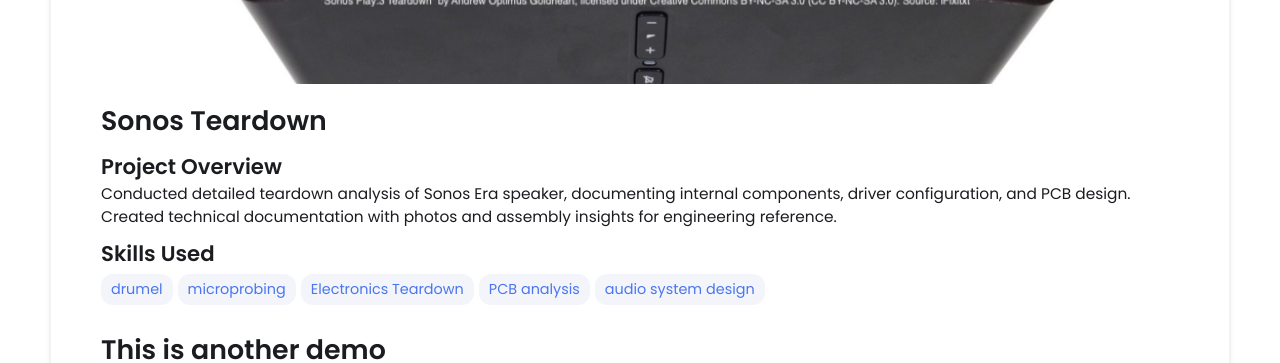
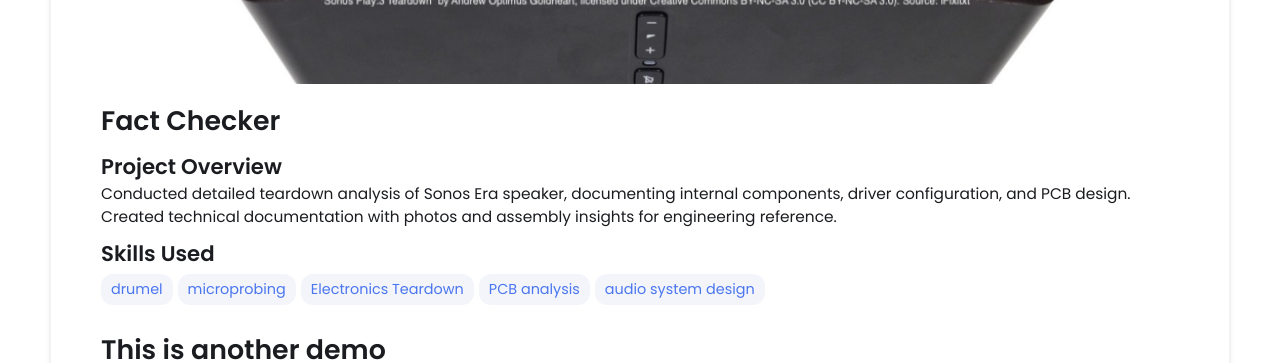
Before and after one commit to JavaJaiden/JavaJaiden.github.io, a Jekyll site: the page built from _projects/sonos-teardown/index.md, in a window 1280 px wide. Shown: the part 406-769 px from the top of the page. Built offline with Jekyll 4.4.1, drawn with Linux system fonts in a browser that asks for light colours.

Commit message:
Update index.md

```diff
--- a/_projects/sonos-teardown/index.md
+++ b/_projects/sonos-teardown/index.md
@@ -1,6 +1,6 @@
 ---
 layout: post
-title: Sonos Teardown
+title: Fact Checker
 description: Conducted detailed teardown analysis of Sonos Era speaker, documenting internal components, driver configuration, and PCB design. Created technical documentation with photos and assembly insights for engineering reference.
 skills:
   - drumel
```
